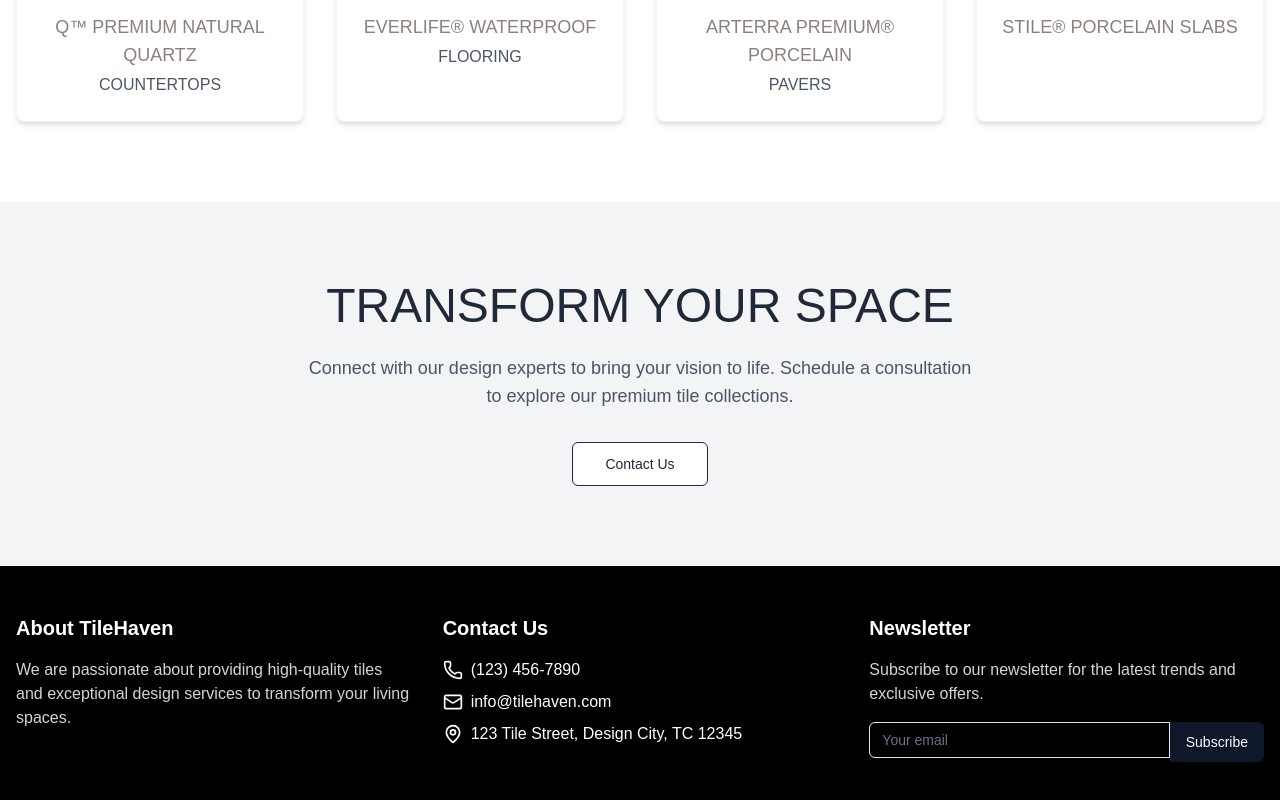
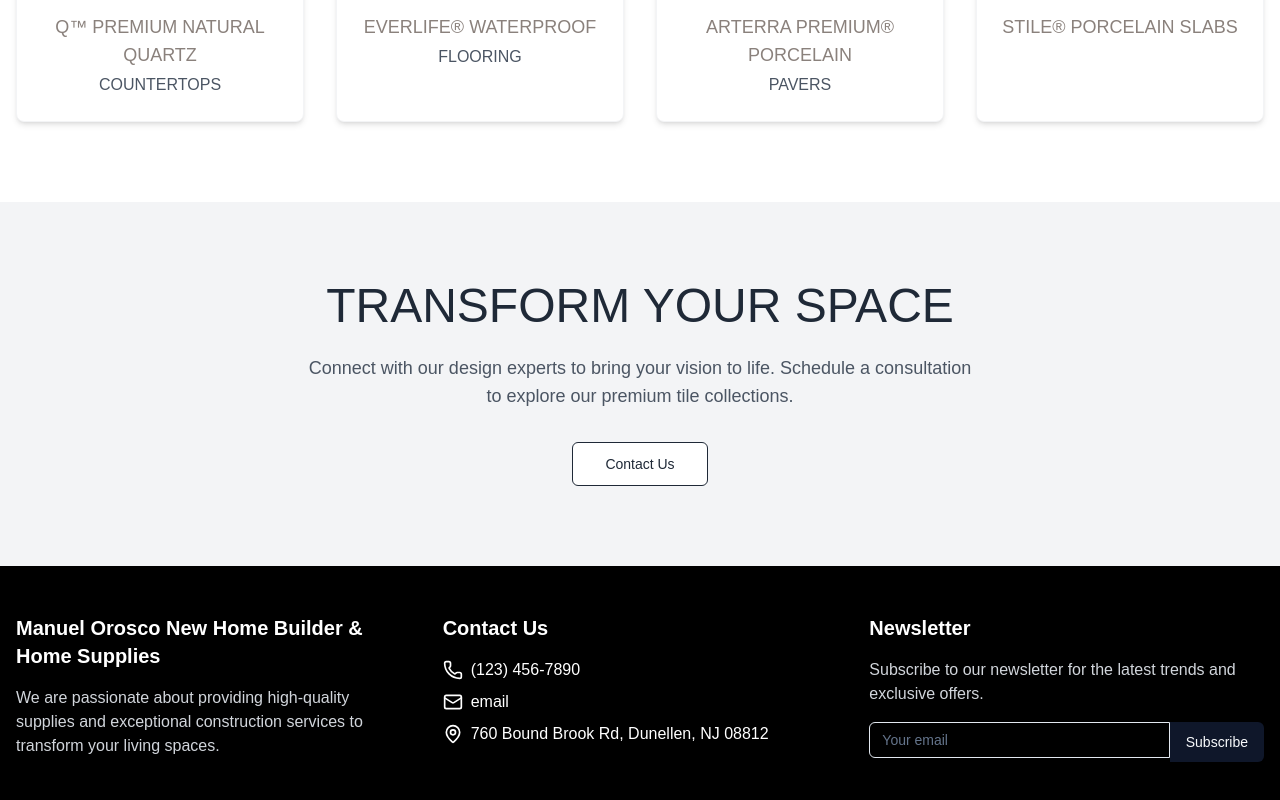
Before and after one commit to domenic21/orozco-shop, a Next.js app: page / in a window 1280 px wide. Shown: the part 2926-3726 px from the top of the page. Built offline with nearby package versions, Linux system fonts and the light colour scheme.

Commit message:
removing vars

```diff
--- a/src/app/page.tsx
+++ b/src/app/page.tsx
@@ -2,7 +2,6 @@
 import Image from 'next/image'
 import { Button } from "@/components/ui/button"
 import Hero from '@/components/Hero'
-import ProductsHome from '@/components/ProductsHome'
 import FeatureHome from '@/components/FeatureHome'
 import BrandsHome from '@/components/BrandsHome'
 
--- a/src/components/Footer.tsx
+++ b/src/components/Footer.tsx
@@ -10,8 +10,8 @@
         <div className="container mx-auto px-4">
           <div className="grid grid-cols-1 md:grid-cols-3 gap-8">
             <div>
-              <h4 className="text-xl font-bold mb-4">About TileHaven</h4>
-              <p className="text-gray-300">We are passionate about providing high-quality tiles and exceptional design services to transform your living spaces.</p>
+              <h4 className="text-xl font-bold mb-4">Manuel Orosco New Home Builder & Home Supplies</h4>
+              <p className="text-gray-300">We are passionate about providing high-quality supplies and exceptional construction services to transform your living spaces.</p>
             </div>
             <div>
               <h4 className="text-xl font-bold mb-4">Contact Us</h4>
@@ -22,11 +22,11 @@
                 </li>
                 <li className="flex items-center">
                   <Mail className="w-5 h-5 mr-2" />
-                  <span>info@tilehaven.com</span>
+                  <span>email</span>
                 </li>
                 <li className="flex items-center">
                   <MapPin className="w-5 h-5 mr-2" />
-                  <span>123 Tile Street, Design City, TC 12345</span>
+                  <span>760 Bound Brook Rd, Dunellen, NJ 08812</span>
                 </li>
               </ul>
             </div>
```
